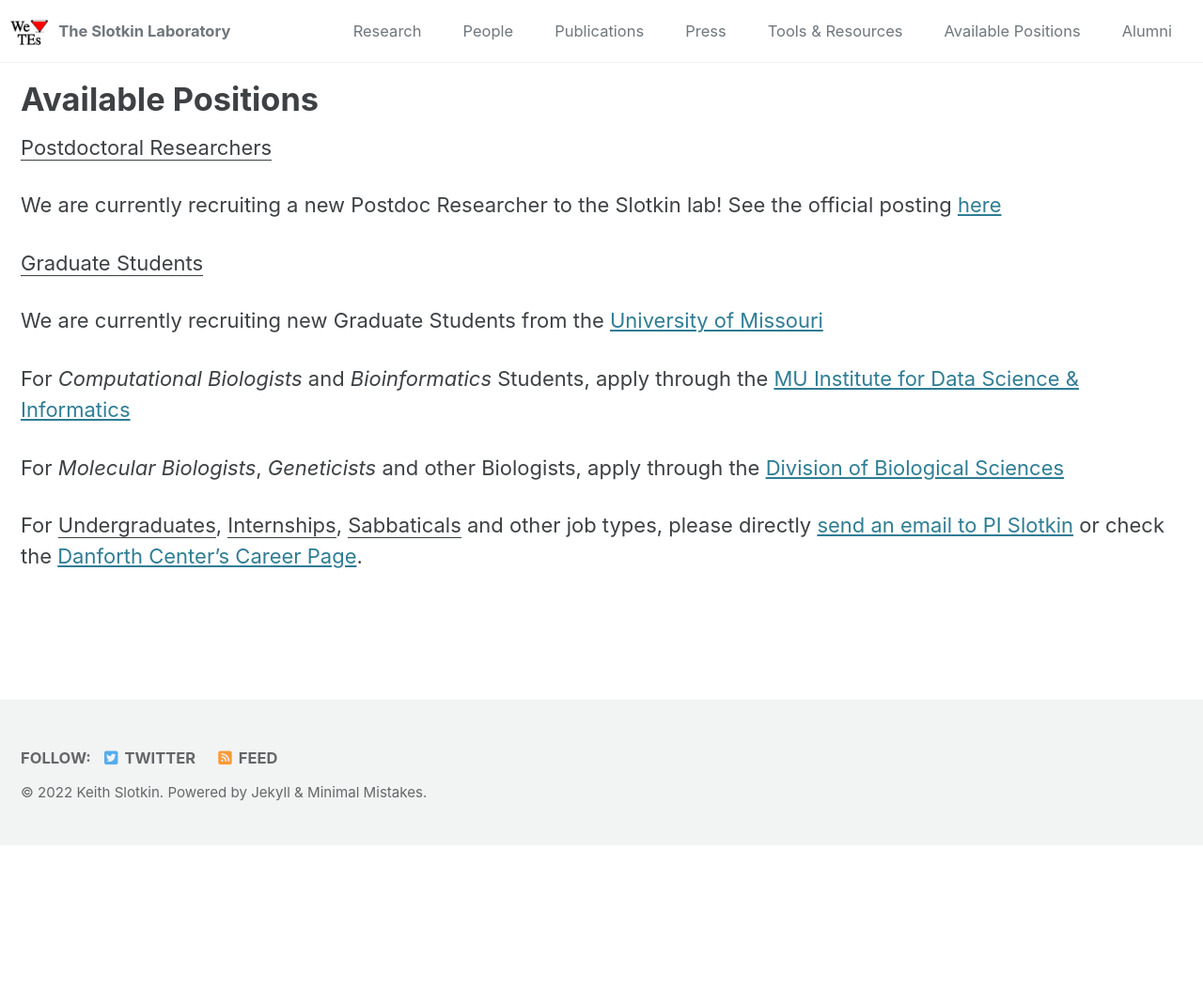
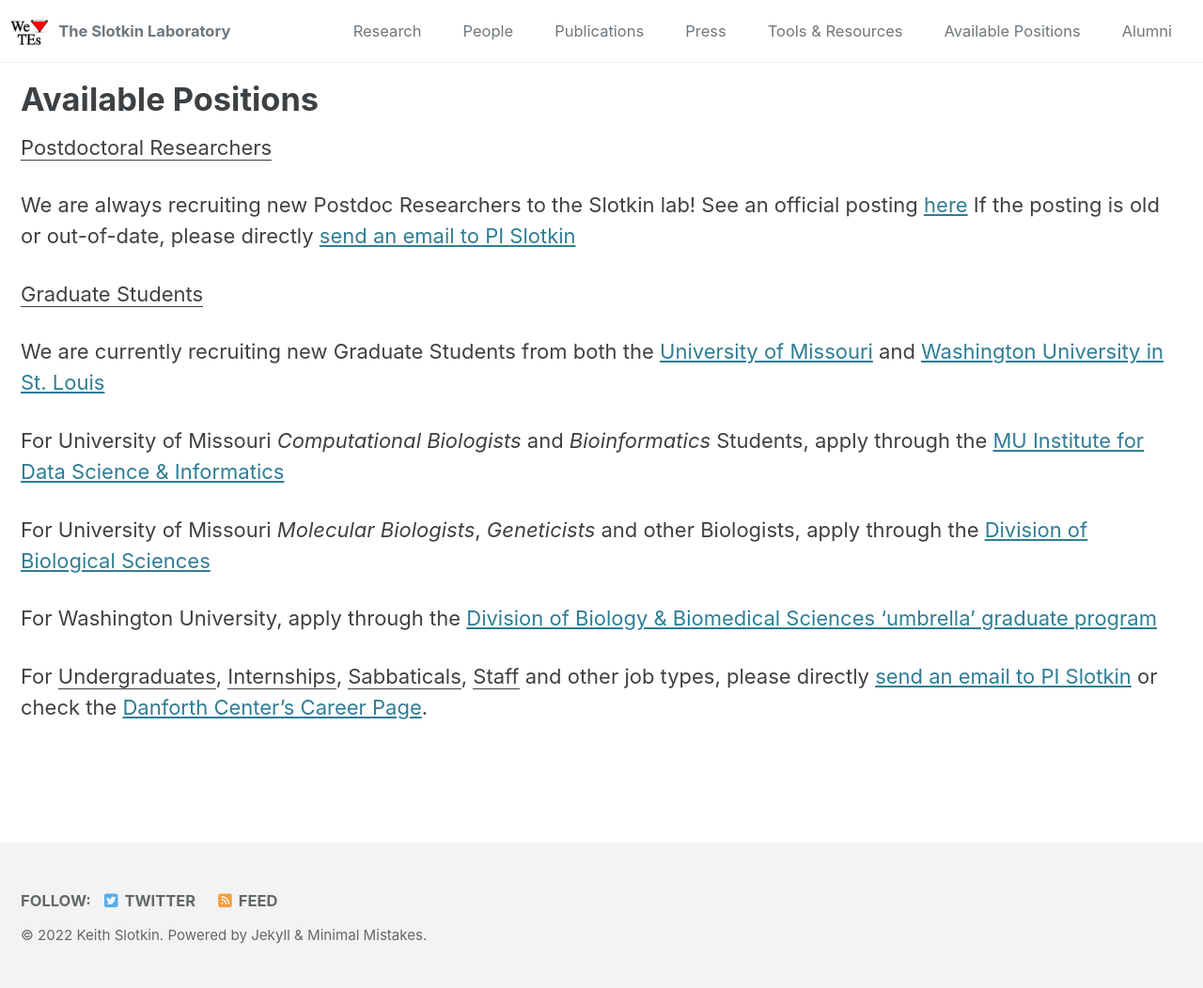
Before and after one commit to SlotkinLab/slotkinlab.github.io, a Jekyll site: the page built from _pages/positions.md, in a window 1280 px wide. Shown: the whole page at 94% size. Built offline with Jekyll 4.4.1, drawn with Linux system fonts in a browser that asks for light colours; cached includes are drawn as plain includes; nearby versions of some CDN libraries; before the commit the page ends 900 px from its top, so only the background shows below that.

Commit message:
Update positions.md

```diff
--- a/_pages/positions.md
+++ b/_pages/positions.md
@@ -8,14 +8,17 @@ permalink: /positions/
 
 <u>Postdoctoral Researchers</u>
 
-We are currently recruiting a new Postdoc Researcher to the Slotkin lab! See the official posting [here](https://www.paycomonline.net/v4/ats/web.php/jobs/ViewJobDetails?job=38397&clientkey=0386834D209CD1EA462A147F53A126FF)
+We are always recruiting new Postdoc Researchers to the Slotkin lab! See an official posting [here](https://www.paycomonline.net/v4/ats/web.php/jobs/ViewJobDetails?job=38397&clientkey=0386834D209CD1EA462A147F53A126FF)
+If the posting is old or out-of-date, please directly [send an email to PI Slotkin](mailto:kslotkin@danforthcenter.org)
 
 <u>Graduate Students</u>
 
-We are currently recruiting new Graduate Students from the [University of Missouri](https://missouri.edu)
+We are currently recruiting new Graduate Students from both the [University of Missouri](https://missouri.edu) and [Washington University in St. Louis](https://wustl.edu)
 
-For <i>Computational Biologists</i> and <i>Bioinformatics</i> Students, apply through the [MU Institute for Data Science & Informatics](https://muidsi.missouri.edu)
+For University of Missouri <i>Computational Biologists</i> and <i>Bioinformatics</i> Students, apply through the [MU Institute for Data Science & Informatics](https://muidsi.missouri.edu)
 
-For <i>Molecular Biologists</i>, <i>Geneticists</i> and other Biologists, apply through the [Division of Biological Sciences](https://biology.missouri.edu/index.php/grad-program)
+For University of Missouri <i>Molecular Biologists</i>, <i>Geneticists</i> and other Biologists, apply through the [Division of Biological Sciences](https://biology.missouri.edu/index.php/grad-program)
 
-For <u>Undergraduates</u>, <u>Internships</u>, <u>Sabbaticals</u> and other job types, please directly [send an email to PI Slotkin](mailto:kslotkin@danforthcenter.org) or check the [Danforth Center's Career Page](https://www.danforthcenter.org/careers/).
+For Washington University, apply through the [Division of Biology & Biomedical Sciences 'umbrella' graduate program](https://dbbs.wustl.edu/Pages/index.aspx)
+
+For <u>Undergraduates</u>, <u>Internships</u>, <u>Sabbaticals</u>, <u>Staff</u> and other job types, please directly [send an email to PI Slotkin](mailto:kslotkin@danforthcenter.org) or check the [Danforth Center's Career Page](https://www.danforthcenter.org/careers/).
```
